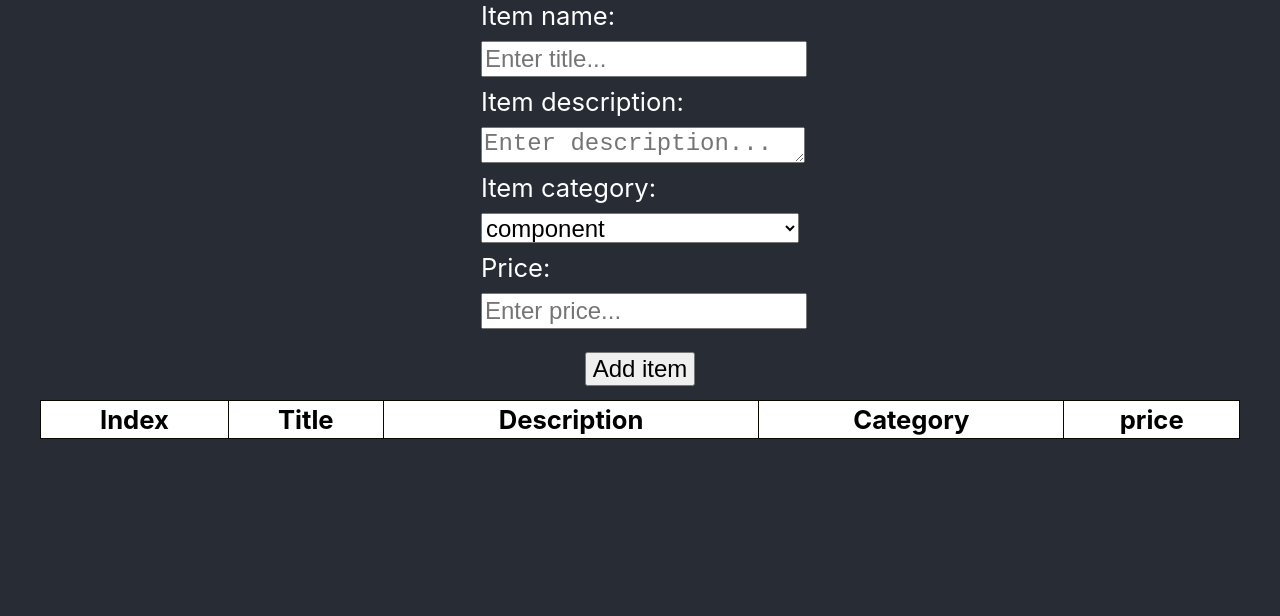
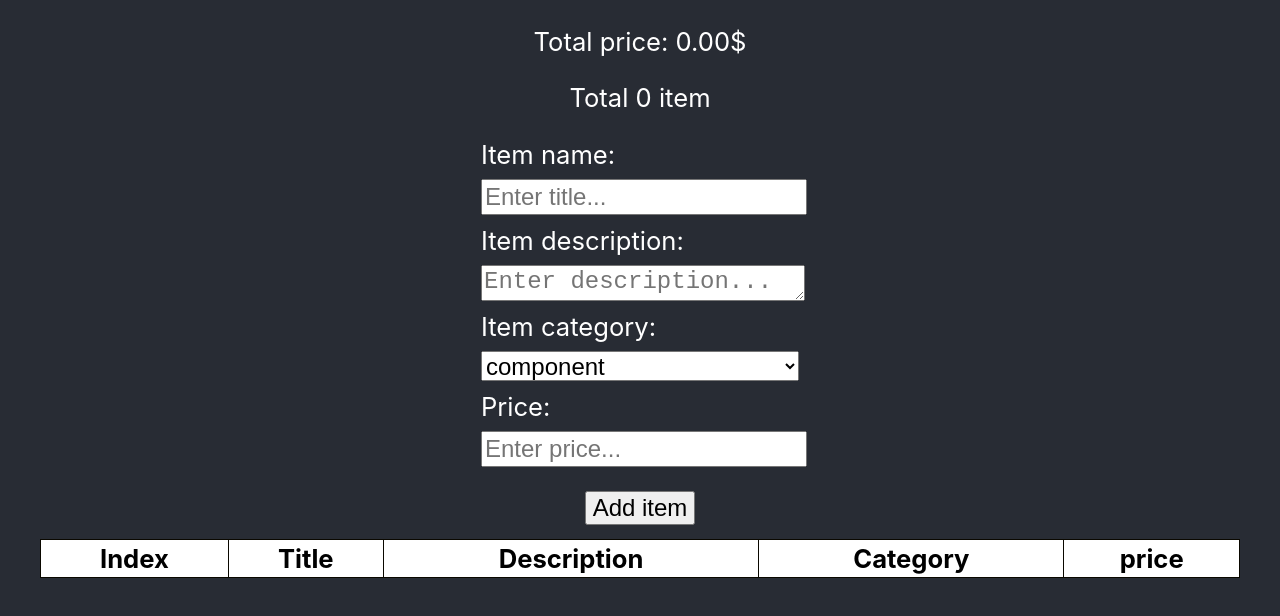
Before and after one commit to olaftarlowski/mdb-task, a React (Create React App) app: page / in a window 1280 px wide. Shown: the top 616 px of the page. Built offline with nearby package versions, Linux system fonts and the light colour scheme.

Commit message:
total price and total item count are now displayed

```diff
--- a/src/App.js
+++ b/src/App.js
@@ -25,10 +25,17 @@ const getLocalStorage = () => {
 
 const App = () => {
   const [fullList, setFullList] = useState(getLocalStorage());
+  const [totalPrice, setTotalPrice] = useState(0);
   // console.log(fullList);
+  const countTotalPrice = (arr) =>
+    arr.reduce(
+      (previousValue, currentValue) => previousValue + +currentValue.price,
+      0
+    );
 
   useEffect(() => {
     localStorage.setItem("dataList", JSON.stringify(fullList));
+    setTotalPrice(countTotalPrice(fullList).toFixed(2));
   }, [fullList]);
 
   const addNewListItemHandler = (props) => {
@@ -46,6 +53,12 @@ const App = () => {
 
   return (
     <InitialWrapper>
+      <div>
+        <p>Total price: {totalPrice}$</p>
+        <p>
+          Total {fullList.length} {fullList.length > 1 ? "items" : "item"}
+        </p>
+      </div>
       <AddNewItem addNewItem={addNewListItemHandler} />
       <FullList dataList={fullList} deleteItem={deleteItemHandler} />
     </InitialWrapper>
```
